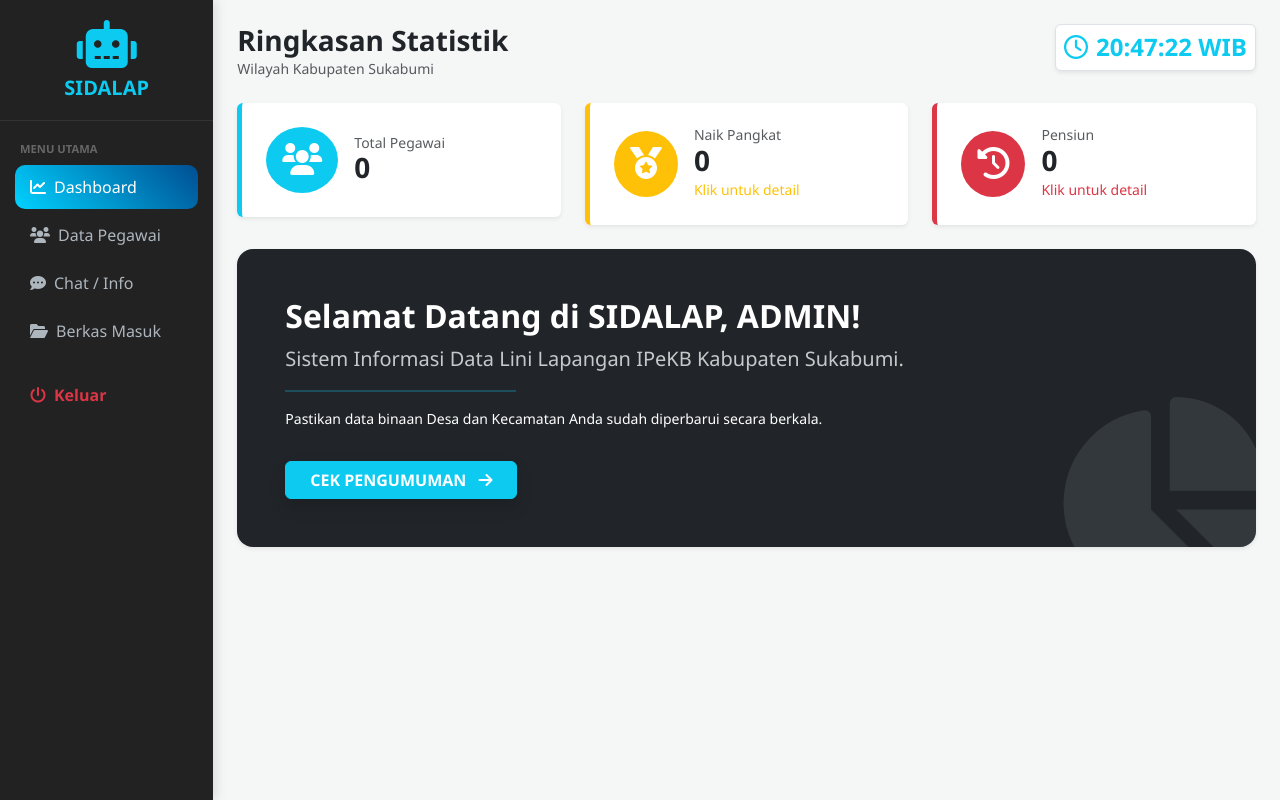
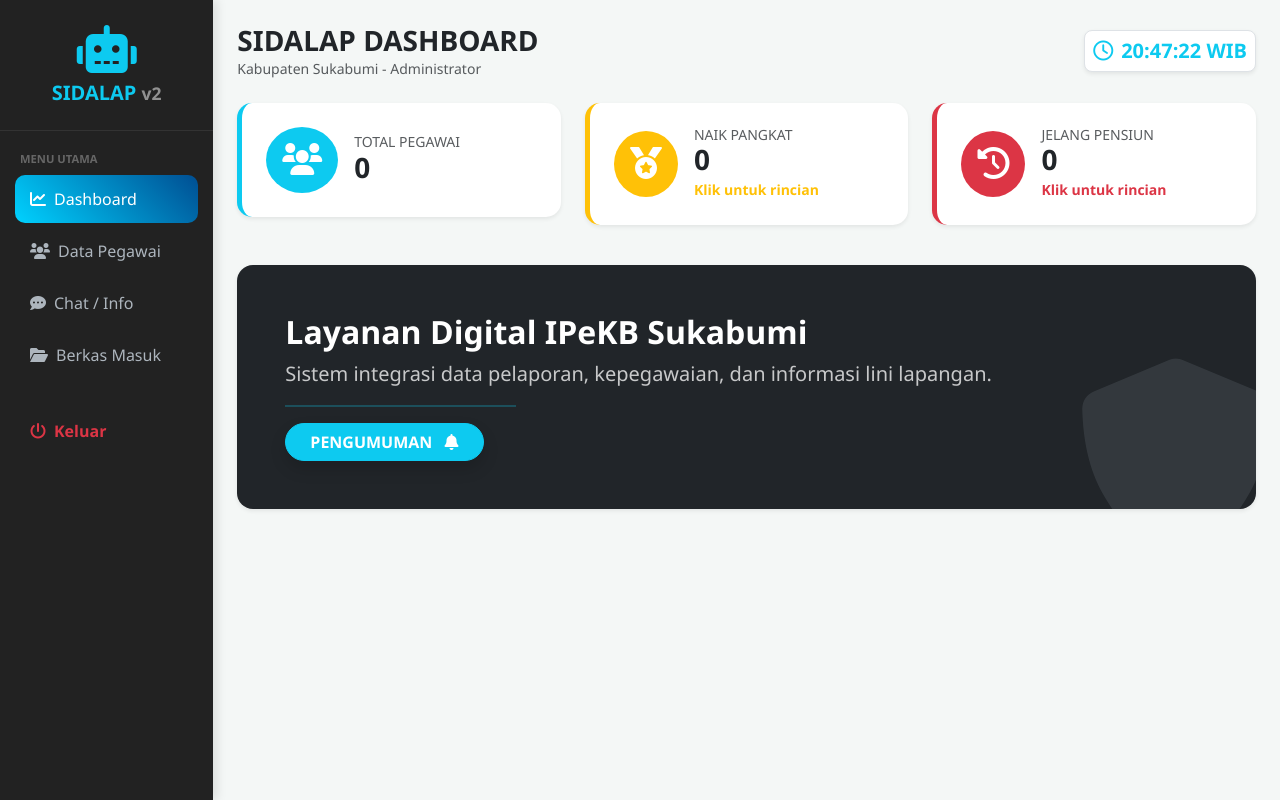
Before and after one commit to hamdanisaja007-star/HAMDANI, a Flask app: page /dashboard in a window 1280 px wide. Run offline with Flask 3, Linux system fonts and the light colour scheme; the visitor is signed in with stand-in values (Sample User, id 1); parts of the project's set-up code (start-up, migrations or seed data) failed here and were passed over.

Commit message:
Update index.html

```diff
--- a/templates/index.html
+++ b/templates/index.html
@@ -10,13 +10,16 @@
         :root { --primary-blue: #00d2ff; --dark-bg: #1a1a1a; }
         body { background-color: #f4f7f6; font-family: 'Segoe UI', sans-serif; }
         .sidebar { background: #222; color: white; min-height: 100vh; position: sticky; top: 0; box-shadow: 4px 0 10px rgba(0,0,0,0.1); z-index: 1000; }
-        .sidebar-header { padding: 20px; text-align: center; border-bottom: 1px solid #333; }
+        .sidebar-header { padding: 25px 20px; text-align: center; border-bottom: 1px solid #333; }
         .nav-label { font-size: 0.7rem; font-weight: bold; color: #666; text-transform: uppercase; padding: 20px 20px 5px; }
-        .nav-link { color: #adb5bd; transition: 0.3s; margin: 2px 15px; display: flex; align-items: center; padding: 10px 15px; text-decoration: none; }
-        .nav-link:hover, .nav-link.active { color: white; background: linear-gradient(45deg, #00d2ff, #004e92); border-radius: 10px; }
-        .stat-card { transition: transform 0.2s; border: none; }
+        .nav-link { color: #adb5bd; transition: 0.3s; margin: 2px 15px; display: flex; align-items: center; padding: 12px 15px; text-decoration: none; border-radius: 10px; }
+        .nav-link:hover, .nav-link.active { color: white; background: linear-gradient(45deg, #00d2ff, #004e92); shadow: 0 4px 15px rgba(0, 210, 255, 0.3); }
+        .stat-card { transition: transform 0.2s; border: none; border-radius: 15px; }
         .stat-card:hover { transform: translateY(-5px); }
         .pointer { cursor: pointer; }
+        .profile-img-nav { width: 40px; height: 40px; object-fit: cover; border: 2px solid #00d2ff; }
+        .alert-animated { animation: pulse 2s infinite; }
+        @keyframes pulse { 0% { opacity: 1; } 50% { opacity: 0.7; } 100% { opacity: 1; } }
     </style>
 </head>
 <body>
@@ -26,8 +29,9 @@
         <div class="col-md-2 d-none d-md-block sidebar p-0">
             <div class="sidebar-header">
                 <i class="fas fa-robot fa-3x text-info mb-2"></i>
-                <h5 class="fw-bold text-info mb-0">SIDALAP</h5>
+                <h5 class="fw-bold text-info mb-0">SIDALAP <span class="small text-white opacity-50">v2</span></h5>
             </div>
+
             <div class="nav-label">Menu Utama</div>
             <ul class="nav flex-column">
                 {% if session['user_role'] == 'admin' %}
@@ -36,32 +40,54 @@
                     <li class="nav-item"><a class="nav-link" href="/chat_info"><i class="fas fa-comment-dots me-2"></i> Chat / Info</a></li>
                     <li class="nav-item"><a class="nav-link" href="/admin/berkas_masuk"><i class="fas fa-folder-open me-2"></i> Berkas Masuk</a></li>
                 {% else %}
+                    <li class="nav-item"><a class="nav-link active" href="/dashboard"><i class="fas fa-home me-2"></i> Beranda</a></li>
                     <li class="nav-item"><a class="nav-link" href="/profil"><i class="fas fa-user-circle me-2"></i> Profil Saya</a></li>
                     <li class="nav-item"><a class="nav-link" href="/berkas_saya"><i class="fas fa-cloud-upload-alt me-2"></i> Upload Berkas</a></li>
                     <li class="nav-item"><a class="nav-link" href="/chat_info"><i class="fas fa-comments me-2"></i> Chat / Info</a></li>
                 {% endif %}
-                <li class="nav-item mt-3"><a class="nav-link text-danger fw-bold" href="/logout"><i class="fas fa-power-off me-2"></i> Keluar</a></li>
+                <li class="nav-item mt-4"><a class="nav-link text-danger fw-bold" href="/logout"><i class="fas fa-power-off me-2"></i> Keluar</a></li>
             </ul>
         </div>
 
         <div class="col-md-10 p-4">
-            {% block content %}
             <div class="d-flex justify-content-between align-items-center mb-4">
                 <div>
-                    <h3 class="fw-bold text-dark mb-0">Ringkasan Statistik</h3>
-                    <p class="text-muted small mb-0">Wilayah Kabupaten Sukabumi</p>
+                    <h3 class="fw-bold text-dark mb-0">SIDALAP DASHBOARD</h3>
+                    <p class="text-muted small mb-0">Kabupaten Sukabumi - {{ "Administrator" if session['user_role'] == 'admin' else user_now.nama }}</p>
                 </div>
-                <div id="clock" class="h4 fw-bold text-info border p-2 rounded shadow-sm bg-white"></div>
+                <div id="clock" class="h5 fw-bold text-info border p-2 rounded-3 shadow-sm bg-white mb-0"></div>
             </div>
 
-            <div class="row mb-2">
+            {% with messages = get_flashed_messages(with_categories=true) %}
+              {% if messages %}
+                {% for category, message in messages %}
+                  <div class="alert alert-{{ category }} alert-dismissible fade show rounded-3 shadow-sm" role="alert">
+                    {{ message }}
+                    <button type="button" class="btn-close" data-bs-dismiss="alert"></button>
+                  </div>
+                {% endfor %}
+              {% endif %}
+            {% endwith %}
+
+            {% block content %}
+            {% if session['user_role'] != 'admin' and (not user_now.tmt_pangkat or not user_now.tgl_lahir) %}
+            <div class="alert alert-warning border-0 shadow-sm alert-animated d-flex align-items-center rounded-4 mb-4">
+                <i class="fas fa-exclamation-triangle fa-2x me-3 text-danger"></i>
+                <div>
+                    <h6 class="fw-bold mb-1">Penting: Data Profil Belum Lengkap!</h6>
+                    <p class="small mb-0">Silakan lengkapi <strong>TMT Pangkat</strong> dan <strong>Tanggal Lahir</strong> di menu <a href="/profil" class="fw-bold">Profil Saya</a> agar sistem bisa menghitung masa pangkat/pensiun Anda.</p>
+                </div>
+            </div>
+            {% endif %}
+
+            <div class="row mb-4">
                 {% if session['user_role'] == 'admin' %}
                     <div class="col-md-4 mb-3">
                         <div class="card stat-card bg-white p-4 border-start border-info border-5 shadow-sm">
                             <div class="d-flex align-items-center">
                                 <div class="bg-info text-white p-3 rounded-circle me-3"><i class="fas fa-users fa-2x"></i></div>
                                 <div>
-                                <h6 class="text-muted mb-0 small">Total Pegawai</h6>
+                                    <h6 class="text-muted mb-0 small text-uppercase">Total Pegawai</h6>
                                     <h3 class="fw-bold mb-0">{{ pegawai|length }}</h3>
                                 </div>
                             </div>
@@ -69,28 +95,49 @@
                     </div>
 
                     <div class="col-md-4 mb-3">
-                    <div class="card stat-card bg-white p-4 border-start border-warning border-5 shadow-sm pointer"
-                         data-bs-toggle="collapse" data-bs-target="#collapsePangkat">
+                        <div class="card stat-card bg-white p-4 border-start border-warning border-5 shadow-sm pointer" data-bs-toggle="collapse" data-bs-target="#collapsePangkat">
                             <div class="d-flex align-items-center">
                                 <div class="bg-warning text-white p-3 rounded-circle me-3"><i class="fas fa-medal fa-2x"></i></div>
                                 <div>
-                                <h6 class="text-muted mb-0 small">Naik Pangkat</h6>
-                                <h3 class="fw-bold mb-0">{{ notif_pangkat|length if notif_pangkat else 0 }}</h3>
-                                <small class="text-warning">Klik untuk detail</small>
+                                    <h6 class="text-muted mb-0 small text-uppercase">Naik Pangkat</h6>
+                                    <h3 class="fw-bold mb-0">{{ notif_pangkat|length }}</h3>
+                                    <small class="text-warning fw-bold">Klik untuk rincian</small>
                                 </div>
                             </div>
                         </div>
                     </div>
 
                     <div class="col-md-4 mb-3">
-                    <div class="card stat-card bg-white p-4 border-start border-danger border-5 shadow-sm pointer"
-                         data-bs-toggle="collapse" data-bs-target="#collapsePensiun">
+                        <div class="card stat-card bg-white p-4 border-start border-danger border-5 shadow-sm pointer" data-bs-toggle="collapse" data-bs-target="#collapsePensiun">
                             <div class="d-flex align-items-center">
                                 <div class="bg-danger text-white p-3 rounded-circle me-3"><i class="fas fa-history fa-2x"></i></div>
                                 <div>
-                                <h6 class="text-muted mb-0 small">Pensiun</h6>
-                                <h3 class="fw-bold mb-0">{{ notif_pensiun|length if notif_pensiun else 0 }}</h3>
-                                <small class="text-danger">Klik untuk detail</small>
+                                    <h6 class="text-muted mb-0 small text-uppercase">Jelang Pensiun</h6>
+                                    <h3 class="fw-bold mb-0">{{ notif_pensiun|length }}</h3>
+                                    <small class="text-danger fw-bold">Klik untuk rincian</small>
+                                </div>
+                            </div>
+                        </div>
+                    </div>
+                {% else %}
+                    <div class="col-md-12">
+                        <div class="card border-0 shadow-sm rounded-4 p-4 mb-4 bg-white">
+                            <div class="row align-items-center">
+                                <div class="col-md-2 text-center">
+                                    <img src="{{ url_for('serve_foto', filename=user_now.foto) if user_now.foto else 'https://via.placeholder.com/150' }}" class="rounded-circle shadow-sm border border-info border-3 mb-2" style="width: 120px; height: 120px; object-fit: cover;">
+                                </div>
+                                <div class="col-md-6">
+                                    <h2 class="fw-bold text-dark mb-1">Halo, {{ user_now.nama }}!</h2>
+                                    <p class="text-muted mb-2"><i class="fas fa-id-card me-2"></i>NIP: {{ user_now.nip }}</p>
+                                    <div class="d-flex gap-2">
+                                        <span class="badge bg-info p-2 px-3 rounded-pill">{{ user_now.jabatan or 'Jabatan Belum Diisi' }}</span>
+                                        <span class="badge bg-dark p-2 px-3 rounded-pill">{{ user_now.pangkat_gol or '-' }}</span>
+                                    </div>
+                                </div>
+                                <div class="col-md-4 border-start d-none d-md-block">
+                                    <p class="mb-1 small fw-bold text-muted">WILAYAH TUGAS:</p>
+                                    <p class="mb-1"><i class="fas fa-map-marker-alt text-danger me-2"></i>Kec. {{ user_now.kecamatan or '-' }}</p>
+                                    <p class="mb-0"><i class="fas fa-home text-success me-2"></i>Desa: {{ user_now.desa_binaan or '-' }}</p>
                                 </div>
                             </div>
                         </div>
@@ -98,26 +145,28 @@
                 {% endif %}
             </div>
 
+            {% if session['user_role'] == 'admin' %}
             <div class="row">
                 <div class="collapse mb-4" id="collapsePangkat">
-                    <div class="card border-0 shadow-sm rounded-4 overflow-hidden">
-                        <div class="card-header bg-warning text-dark fw-bold">
-                            <i class="fas fa-user-edit me-2"></i>Daftar Pegawai Usulan Naik Pangkat
+                    <div class="card border-0 shadow rounded-4 overflow-hidden">
+                        <div class="card-header bg-warning text-dark fw-bold py-3">
+                            <i class="fas fa-medal me-2"></i>Daftar Usulan Naik Pangkat (4 Tahunan)
                         </div>
                         <div class="table-responsive">
                             <table class="table table-hover mb-0 align-middle">
                                 <thead class="table-light">
-                                    <tr><th>Nama</th><th>NIP</th><th>TMT Terakhir</th></tr>
+                                    <tr><th>Nama</th><th>NIP</th><th>TMT Terakhir</th><th>Status</th></tr>
                                 </thead>
                                 <tbody>
                                     {% for p in notif_pangkat %}
                                     <tr>
                                         <td class="fw-bold">{{ p.nama }}</td>
                                         <td>{{ p.nip }}</td>
-                                        <td><span class="badge bg-light text-dark border">{{ p.tmt_pangkat }}</span></td>
+                                        <td>{{ p.tmt_pangkat }}</td>
+                                        <td><span class="badge bg-warning text-dark">Waktunya Usul</span></td>
                                     </tr>
                                     {% else %}
-                                    <tr><td colspan="3" class="text-center py-3 text-muted">Tidak ada data usulan naik pangkat.</td></tr>
+                                    <tr><td colspan="4" class="text-center py-4 text-muted small">Tidak ada pegawai yang masuk periode naik pangkat bulan ini.</td></tr>
                                     {% endfor %}
                                 </tbody>
                             </table>
@@ -126,24 +175,25 @@
                 </div>
 
                 <div class="collapse mb-4" id="collapsePensiun">
-                    <div class="card border-0 shadow-sm rounded-4 overflow-hidden">
-                        <div class="card-header bg-danger text-white fw-bold">
-                            <i class="fas fa-user-clock me-2"></i>Daftar Pegawai Jelang Pensiun
+                    <div class="card border-0 shadow rounded-4 overflow-hidden">
+                        <div class="card-header bg-danger text-white fw-bold py-3">
+                            <i class="fas fa-user-clock me-2"></i>Daftar Pegawai Jelang Pensiun (Umur 57-58)
                         </div>
                         <div class="table-responsive">
                             <table class="table table-hover mb-0 align-middle">
                                 <thead class="table-light">
-                                    <tr><th>Nama</th><th>NIP</th><th>Tanggal Lahir</th></tr>
+                                    <tr><th>Nama</th><th>NIP</th><th>Tgl Lahir</th><th>Status</th></tr>
                                 </thead>
                                 <tbody>
                                     {% for p in notif_pensiun %}
                                     <tr>
                                         <td class="fw-bold">{{ p.nama }}</td>
                                         <td>{{ p.nip }}</td>
-                                        <td><span class="badge bg-light text-dark border">{{ p.tgl_lahir }}</span></td>
+                                        <td>{{ p.tgl_lahir }}</td>
+                                        <td><span class="badge bg-danger">Persiapan MPP</span></td>
                                     </tr>
                                     {% else %}
-                                    <tr><td colspan="3" class="text-center py-3 text-muted">Tidak ada data pegawai pensiun.</td></tr>
+                                    <tr><td colspan="4" class="text-center py-4 text-muted small">Tidak ada pegawai yang pensiun tahun ini.</td></tr>
                                     {% endfor %}
                                 </tbody>
                             </table>
@@ -151,19 +201,21 @@
                     </div>
                 </div>
             </div>
+            {% endif %}
 
             <div class="card border-0 shadow-sm p-5 bg-dark text-white rounded-4 overflow-hidden position-relative">
                 <div style="z-index: 2; position: relative;">
-                    <h2 class="fw-bold">Selamat Datang di SIDALAP, {{ session['user_role'].upper() }}!</h2>
-                    {% if user_now %}
-                        <h4 class="text-info">{{ user_now.nama }}</h4>
+                    <h2 class="fw-bold">Layanan Digital IPeKB Sukabumi</h2>
+                    <p class="lead opacity-75">Sistem integrasi data pelaporan, kepegawaian, dan informasi lini lapangan.</p>
+                    <hr class="w-25 border-info border-2">
+                    <div class="d-flex gap-3">
+                        <a href="/chat_info" class="btn btn-info fw-bold px-4 shadow text-white rounded-pill">PENGUMUMAN <i class="fas fa-bell ms-2"></i></a>
+                        {% if session['user_role'] != 'admin' %}
+                        <a href="/berkas_saya" class="btn btn-outline-light fw-bold px-4 rounded-pill">KIRIM BERKAS <i class="fas fa-upload ms-2"></i></a>
                         {% endif %}
-                    <p class="lead opacity-75">Sistem Informasi Data Lini Lapangan IPeKB Kabupaten Sukabumi.</p>
-                    <hr class="w-25 border-info border-2">
-                    <p class="small">Pastikan data binaan Desa dan Kecamatan Anda sudah diperbarui secara berkala.</p>
-                    <a href="/chat_info" class="btn btn-info fw-bold px-4 mt-3 shadow text-white">CEK PENGUMUMAN <i class="fas fa-arrow-right ms-2"></i></a>
                     </div>
-                <i class="fas fa-chart-pie position-absolute text-secondary opacity-25" style="font-size: 200px; bottom: -50px; right: -20px; z-index: 1;"></i>
+                </div>
+                <i class="fas fa-shield-alt position-absolute text-secondary opacity-25" style="font-size: 200px; bottom: -50px; right: -20px; z-index: 1;"></i>
             </div>
             {% endblock %}
         </div>
```
Lines whose indentation alone changed are shown as unchanged.
